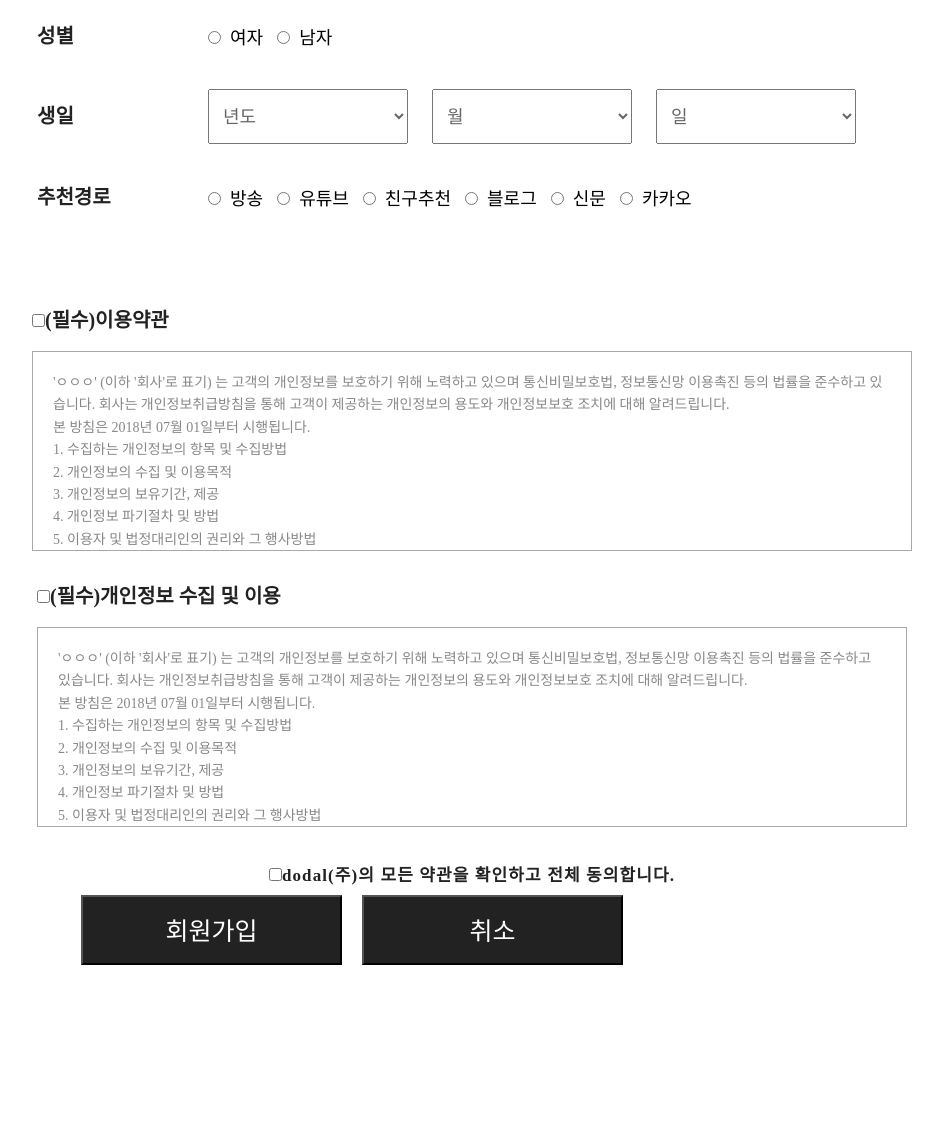
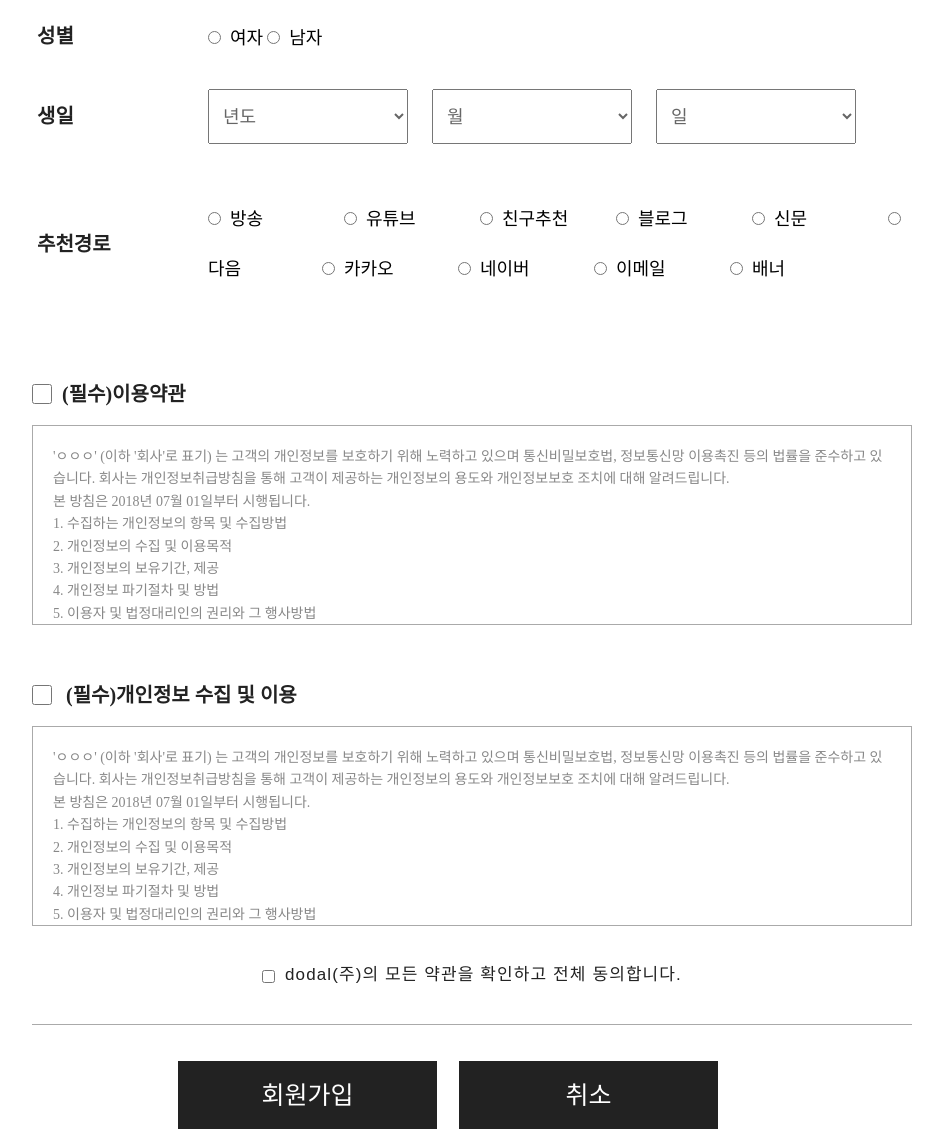
Before and after one commit to dodal81/dodal_portfolio, a website: page join.html in a window 1280 px wide. Shown: the part 1695-2833 px from the top of the page, without its empty margins (168-1111 px from the left). Drawn offline with nearby package versions, Linux system fonts and the light colour scheme; some packages are replaced by stand-ins of ours; a script that the page names is missing; a web font is replaced by a local one.

Commit message:
join 작업중

```diff
--- a/join.html
+++ b/join.html
@@ -370,14 +370,6 @@
 						</tr>
 
 
-						<!-- <tr>
-							<th scope="rows"><span>COMMENT</span><div class="cir"></div></label></th>
-							<td>
-								<textarea name="comment" id="comment" cols="30" rows="10"
-									placeholder="코멘트를 입력해주세요"></textarea>
-							</td>
-						</tr> -->
-
 					</table>
 					<h3>추가정보</h3>
 					<table class="table2" summary="회원가입 추가정보 가입경로, 가입추천, 이용약관동의">
@@ -406,7 +398,7 @@
 
 						<tr>
 							<th scope="row"><span>추천경로</span></th>
-							<td>
+							<td class="recommend">
 								<input type="radio" name="recomm" id="broadcast" value="broadcast">
 								<label for="broadcast">방송</label>
 
@@ -422,8 +414,20 @@
 								<input type="radio" name="recomm" id="newspaper" value="newspaper">
 								<label for="newspaper">신문</label>
 
+								<input type="radio" name="recomm" id="daum" value="daum">
+								<label for="daum">다음</label>
+
 								<input type="radio" name="recomm" id="kakao" value="kakao">
 								<label for="kakao">카카오</label>
+
+								<input type="radio" name="recomm" id="naver" value="naver">
+								<label for="naver">네이버</label>
+
+								<input type="radio" name="recomm" id="email" value="email">
+								<label for="email">이메일</label>
+
+								<input type="radio" name="recomm" id="site_banner" value="site_banner">
+								<label for="site_banner">배너</label>
 							</td>
 						</tr>
 
@@ -493,7 +497,8 @@
 							</th>
 						</tr>
 						<tr>
-							<th colspan="2" scope="row" class="box2"><input type="checkbox" name="box2_agree" id="box2_agree"><span>(필수)개인정보 수집 및 이용</span>
+							<th colspan="2" scope="row" class="box2"><input type="checkbox" name="box2_agree" id="box2_agree">
+								<span>(필수)개인정보 수집 및 이용</span>
 								<textarea name="box" cols="30" rows="10">
 'ㅇㅇㅇ' (이하 '회사'로 표기) 는 고객의 개인정보를 보호하기 위해 노력하고 있으며 통신비밀보호법, 정보통신망 이용촉진 등의 법률을 준수하고 있습니다. 회사는 개인정보취급방침을 통해 고객이 제공하는 개인정보의 용도와 개인정보보호 조치에 대해 알려드립니다.
 본 방침은 2018년 07월 01일부터 시행됩니다.
@@ -570,10 +575,7 @@
 
 					</table>
 				</fieldset>
-
 			</form>
-
-
 		</div>
 	</section>
 
--- a/scss/_join.scss
+++ b/scss/_join.scss
@@ -87,7 +87,7 @@
 			color: #eb5079;
 			position: absolute;
 			right: 20px;
-			top: -2%;
+			top: -1%;
 
 			> .cir {
 				width: 5px;
@@ -186,10 +186,13 @@
 			border-collapse: collapse;
 			margin-bottom: 20px;
 			tr {
-				th {
 
+				&:last-of-type >th {
+					width: 20%;
 				}
+
 				td {
+
 				}
 				input[type="radio"] {
 					margin-right: 5px;
@@ -197,7 +200,15 @@
 				label {
 					font-size: 18px;
 					font-family: "Noto Sans KR";
-					margin-right: 10px;
+				}
+				.recommend {
+					padding: 40px 0px 20px 0;
+					>label {
+						// margin-right: 60px;
+						display: inline-block;
+						width: 110px;
+						height: 50px;
+					}
 				}
 
 				select {
@@ -228,22 +239,38 @@
 			input[type="reset"] {
 				width: 30%;
 				height: 70px;
-				margin: 0 auto;
 				margin-left: 20px;
 				float: left;
 				font: 300 25px/70px "Noto Sans KR";
-				// border: 1px solid #fff;
-				transform: translateX(24px);
-				box-sizing: border-box;
+				transform: translateX(120px);
 				color: #fff;
 				background: #222;
-				// background: linear-gradient(60deg, #d9a7c7, #fffcdc);
+				border: 1px solid #fff;
+				box-sizing: border-box;
+				cursor: pointer;
+
 			}
+
 			.box1 {
-				padding: 80px 0px 0px;
-
+				padding: 60px 0px 0px;
+				#box1_agree {
+					width: 20px;
+					height: 20px;
+					vertical-align: text-bottom;
+				}
 				span {
-					padding-bottom: 20px;
+					padding-left: 10px;
+				}
+			}
+			.box2 {
+				padding: 30px 0px 30px;
+				#box2_agree {
+					width: 20px;
+					height: 20px;
+					vertical-align: text-bottom;
+				}
+				span {
+					padding-left: 10px;
 				}
 			}
 
@@ -264,9 +291,15 @@
 			.agree {
 				margin-top: 40px;
 				text-align: center;
+				border-bottom: 1px solid #aaa;
+				padding-bottom: 40px;
+
+				input[type="checkbox"] {
+					vertical-align: middle;
+				}
 
 				>span {
-					font:bold 17px/1 "Noto Sans KR";
+					font: 17px/1 "arial";
 					letter-spacing: 1.1px;
 				}
 
```
Also changed, not shown: css/style.css, 1 other file.
